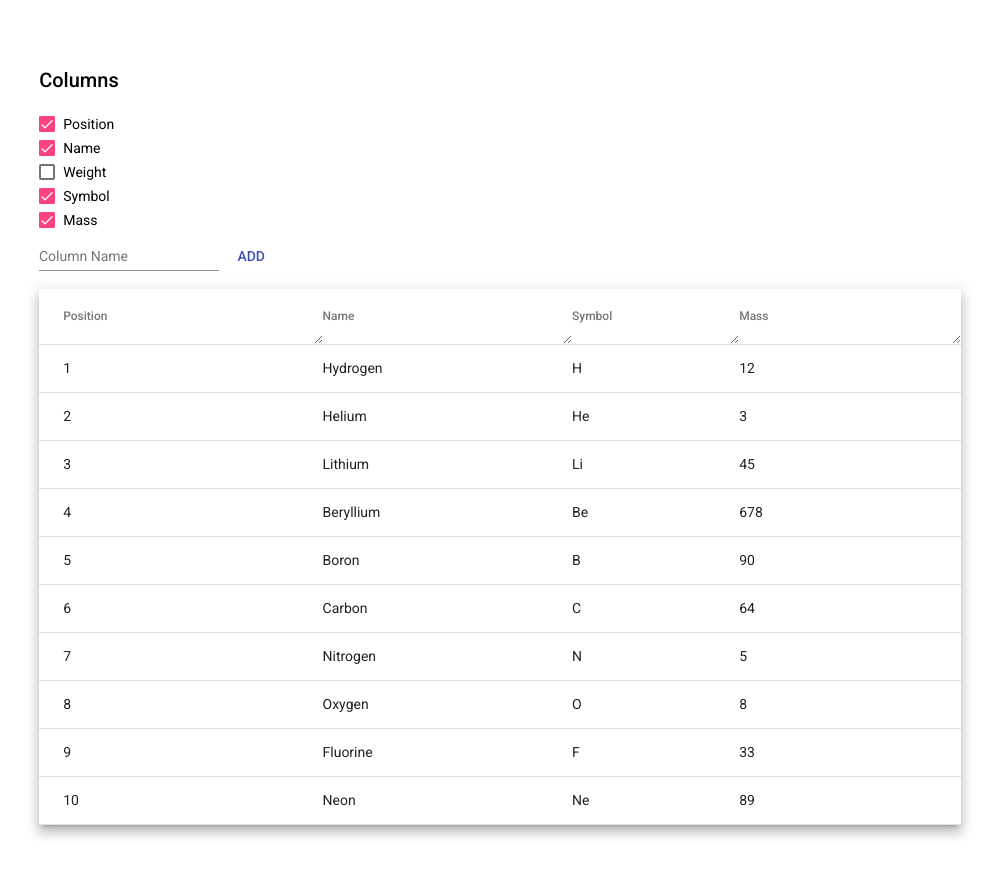
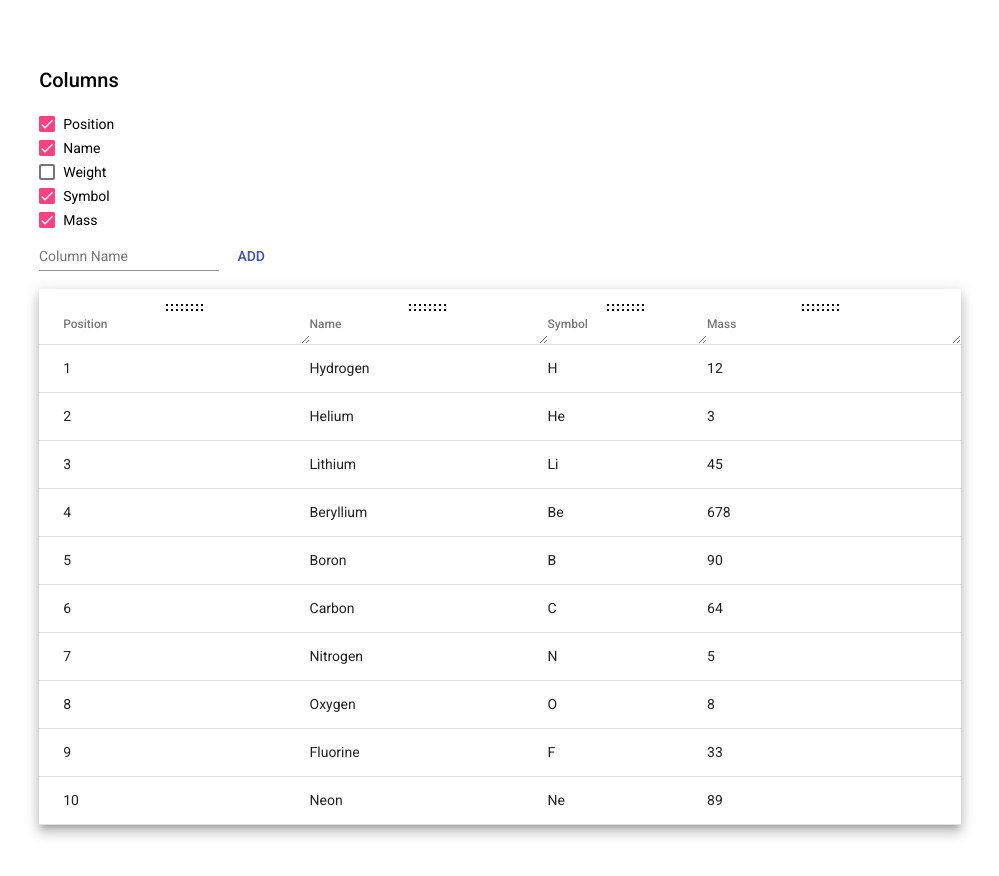
Before and after one commit to lehti29/tabletest, an Angular app: page / in a window 1280 px wide. Shown: the top 876 px of the page, without its empty margins (140-1139 px from the left). Built offline with nearby package versions, Linux system fonts and the light colour scheme.

Commit message:
Drag-n-drop is working but very halting styling

```diff
--- a/src/app/app.module.ts
+++ b/src/app/app.module.ts
@@ -10,6 +10,8 @@ import { MatCheckboxModule } from '@angular/material/checkbox';
 import { MatCardModule } from '@angular/material/card';
 import { MatInputModule } from '@angular/material/input';
 import { MatButtonModule } from '@angular/material/button';
+import { MatIconModule } from '@angular/material/icon';
+import { DragDropModule } from '@angular/cdk/drag-drop';
 
 import { FormsModule } from '@angular/forms';
 
@@ -26,7 +28,9 @@ import { FormsModule } from '@angular/forms';
     MatCardModule,
     MatInputModule,
     MatButtonModule,
-    FormsModule
+    MatIconModule,
+    FormsModule,
+    DragDropModule
   ],
   providers: [],
   bootstrap: [AppComponent]
--- a/src/app/table/table.component.html
+++ b/src/app/table/table.component.html
@@ -17,13 +17,18 @@
     </form>
   </div>
 
-  <table mat-table [dataSource]="dataSource" class="mat-elevation-z8">
-    <ng-container *ngFor="let column of displayedColumns" [matColumnDef]="column">
-      <th mat-header-cell *matHeaderCellDef class="capitalize">{{column}}</th>
-      <td mat-cell *matCellDef="let element"> {{element[column]}} </td>
-    </ng-container>
-
-    <tr mat-header-row *matHeaderRowDef="displayedColumns"></tr>
+  <table mat-table [dataSource]="dataSource" class="mat-elevation-z8"
+  cdkDropList cdkDropListLockAxis="x" cdkDropListOrientation="horizontal" (cdkDropListDropped)="drop($event)">
+      <ng-container *ngFor="let column of displayedColumns; let i = index" [matColumnDef]="column">
+        <th mat-header-cell *matHeaderCellDef class="capitalize" cdkDrag cdkDragBoundary=".header-row">
+          <div class="drag-container" cdkDragHandle>
+            <!-- <mat-icon cdkDragHandle class="drag-handle">drag_indicator</mat-icon> -->
+          </div>
+          <span>{{column}}</span>
+        </th>
+        <td mat-cell *matCellDef="let element"> {{element[column]}} </td>
+      </ng-container>
+    <tr mat-header-row *matHeaderRowDef="displayedColumns" class="header-row"></tr>
     <tr mat-row *matRowDef="let row; columns: displayedColumns;"></tr>
   </table>
 </div>
--- a/src/app/table/table.component.scss
+++ b/src/app/table/table.component.scss
@@ -9,9 +9,44 @@ div.container {
   th {
     resize: horizontal;
     overflow: hidden;
+    padding-top: 5px;
+
+    div.drag-container {
+      display: flex;
+      background-image: radial-gradient(circle at 1px 1px, black 1px, transparent 0);
+      background-size: 5px 5px;
+      height: 10px;
+      width: 40px;
+      margin: auto;
+      cursor: move !important;
+    }
   }
 
   .capitalize {
     text-transform: capitalize;
   }
 }
+
+.cdk-drag-preview {
+  box-sizing: border-box;
+  border-radius: 4px;
+  box-shadow: 0 5px 5px -3px rgba(0, 0, 0, 0.2),
+              0 8px 10px 1px rgba(0, 0, 0, 0.14),
+              0 3px 14px 2px rgba(0, 0, 0, 0.12);
+}
+
+.cdk-drag-placeholder {
+  opacity: 0;
+}
+
+.cdk-drag-animating {
+  transition: transform 250ms cubic-bezier(0, 0, 0.2, 1);
+}
+
+.example-box:last-child {
+  border: none;
+}
+
+.example-list.cdk-drop-list-dragging .example-box:not(.cdk-drag-placeholder) {
+  transition: transform 250ms cubic-bezier(0, 0, 0.2, 1);
+}
--- a/src/app/table/table.component.ts
+++ b/src/app/table/table.component.ts
@@ -1,5 +1,7 @@
 import { Component, OnInit } from '@angular/core';
 import { MatCheckboxChange } from '@angular/material/checkbox';
+import { moveItemInArray, CdkDragDrop, CdkDropList, CdkDragStart } from '@angular/cdk/drag-drop';
+import { MatTableDataSource } from '@angular/material/table';
 
 export interface Column {
   key: string;
@@ -11,32 +13,33 @@ export interface Column {
   templateUrl: './table.component.html',
   styleUrls: ['./table.component.scss']
 })
-
 export class TableComponent implements OnInit {
   displayedColumns: string[];
   inputValue: string;
+  previousIndex: number;
 
   allColumnsInfo: Column[] = [
-    { key: 'position', isVisible: true},
-    { key: 'name', isVisible: true},
-    { key: 'weight', isVisible: false},
-    { key: 'symbol', isVisible: true},
-    { key: 'mass', isVisible: true},
+    { key: 'position', isVisible: true },
+    { key: 'name', isVisible: true },
+    { key: 'weight', isVisible: false },
+    { key: 'symbol', isVisible: true },
+    { key: 'mass', isVisible: true }
   ];
 
-  dataSource = [
-    {position: 1, name: 'Hydrogen', weight: 1.0079, symbol: 'H', mass: 12},
-    {position: 2, name: 'Helium', weight: 4.0026, symbol: 'He', mass: 3},
-    {position: 3, name: 'Lithium', weight: 6.941, symbol: 'Li', mass: 45},
-    {position: 4, name: 'Beryllium', weight: 9.0122, symbol: 'Be', mass: 678},
-    {position: 5, name: 'Boron', weight: 10.811, symbol: 'B', mass: 90},
-    {position: 6, name: 'Carbon', weight: 12.0107, symbol: 'C', mass: 64},
-    {position: 7, name: 'Nitrogen', weight: 14.0067, symbol: 'N', mass: 5},
-    {position: 8, name: 'Oxygen', weight: 15.9994, symbol: 'O', mass: 8},
-    {position: 9, name: 'Fluorine', weight: 18.9984, symbol: 'F', mass: 33},
-    {position: 10, name: 'Neon', weight: 20.1797, symbol: 'Ne', mass: 89},
+  data = [
+    { position: 1, name: 'Hydrogen', weight: 1.0079, symbol: 'H', mass: 12 },
+    { position: 2, name: 'Helium', weight: 4.0026, symbol: 'He', mass: 3 },
+    { position: 3, name: 'Lithium', weight: 6.941, symbol: 'Li', mass: 45 },
+    { position: 4, name: 'Beryllium', weight: 9.0122, symbol: 'Be', mass: 678 },
+    { position: 5, name: 'Boron', weight: 10.811, symbol: 'B', mass: 90 },
+    { position: 6, name: 'Carbon', weight: 12.0107, symbol: 'C', mass: 64 },
+    { position: 7, name: 'Nitrogen', weight: 14.0067, symbol: 'N', mass: 5 },
+    { position: 8, name: 'Oxygen', weight: 15.9994, symbol: 'O', mass: 8 },
+    { position: 9, name: 'Fluorine', weight: 18.9984, symbol: 'F', mass: 33 },
+    { position: 10, name: 'Neon', weight: 20.1797, symbol: 'Ne', mass: 89 }
   ];
-  constructor() { }
+  dataSource = new MatTableDataSource(this.data);
+  constructor() {}
 
   ngOnInit(): void {
     this.updateDisplayedColumns();
@@ -54,14 +57,24 @@ export class TableComponent implements OnInit {
 
   onClickSubmit(formData: any) {
     this.allColumnsInfo.push({ key: formData.columnName, isVisible: true });
-    this.dataSource.map(d => {
+    this.data.map(d => {
       d[formData.columnName] = Math.floor(Math.random() * 100);
     });
     this.updateDisplayedColumns();
     this.inputValue = '';
- }
+  }
 
- updateDisplayedColumns() {
-  this.displayedColumns = this.allColumnsInfo.filter(c => c.isVisible).map(c => c.key);
- }
+  updateDisplayedColumns() {
+    this.displayedColumns = this.allColumnsInfo
+      .filter(c => c.isVisible)
+      .map(c => c.key);
+    console.log(this.displayedColumns);
+  }
+
+  drop(event: CdkDragDrop<string[]>) {
+    const prevIndex = this.allColumnsInfo.indexOf(this.allColumnsInfo.find(c => c.key === this.displayedColumns[event.previousIndex]));
+    const newIndex = this.allColumnsInfo.indexOf(this.allColumnsInfo.find(c => c.key === this.displayedColumns[event.currentIndex]));
+    moveItemInArray(this.allColumnsInfo, prevIndex, newIndex);
+    this.updateDisplayedColumns();
+  }
 }
```
